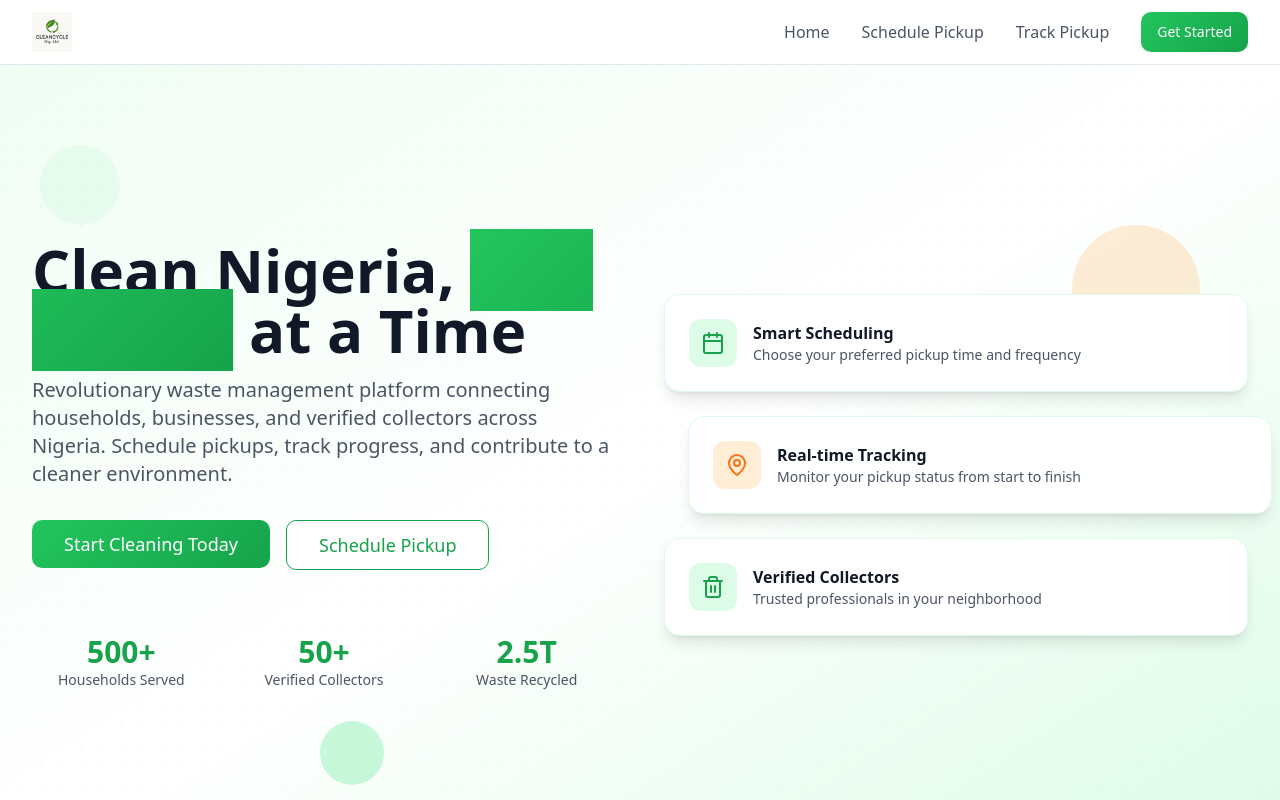
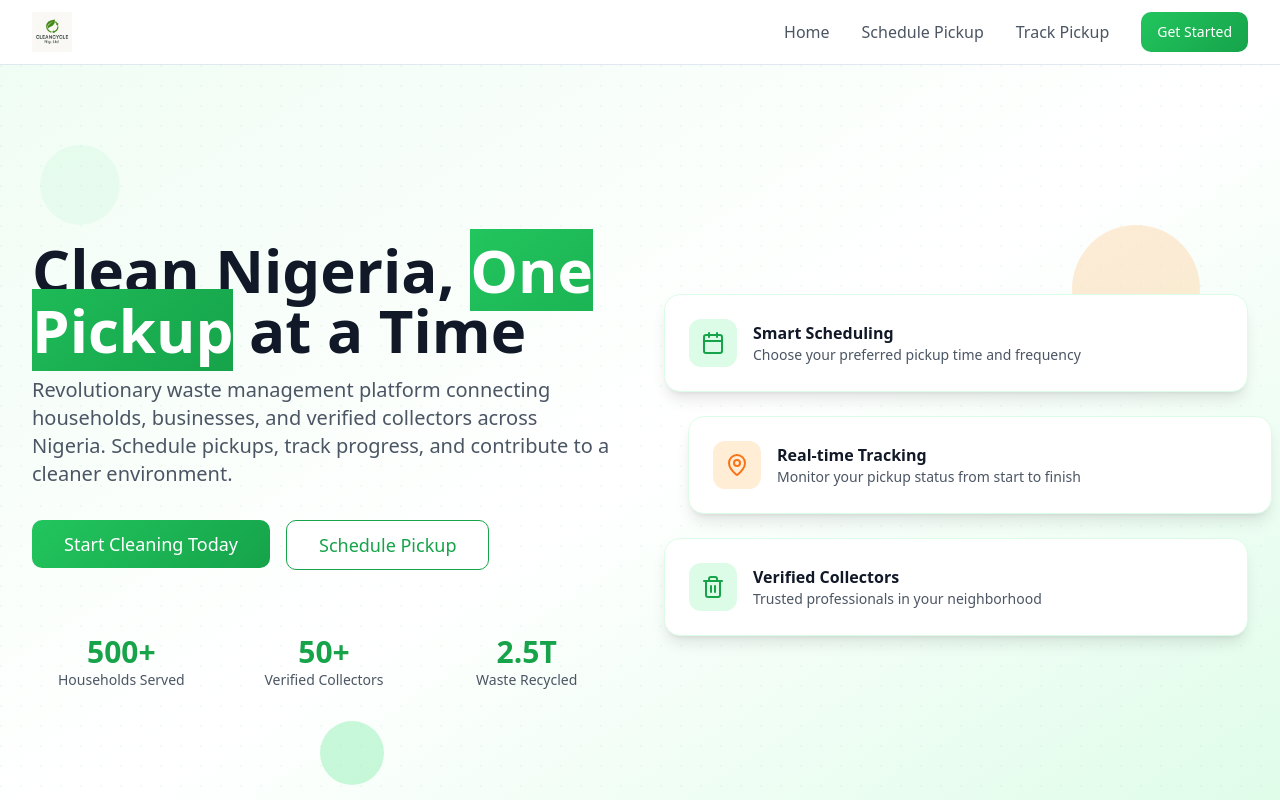
Before and after one commit to amahmoodjmr/clean-cycle-ng, a React (Vite) app: page / in a window 1280 px wide. Shown: the top 800 px of the page. Built offline with nearby package versions, Linux system fonts and the light colour scheme.

Commit message:
Visual edit in Lovable
Edited UI in Lovable

```diff
--- a/src/components/Hero.tsx
+++ b/src/components/Hero.tsx
@@ -19,7 +19,7 @@ const Hero = () => {
             <div className="space-y-4">
               <h1 className="text-4xl sm:text-5xl lg:text-6xl font-bold text-gray-900 leading-tight">
                 Clean Nigeria,{' '}
-                <span className="gradient-green bg-clip-text text-transparent">
+                <span className="gradient-green bg-clip-text text-accent-foreground">
                   One Pickup
                 </span>{' '}
                 at a Time
```
